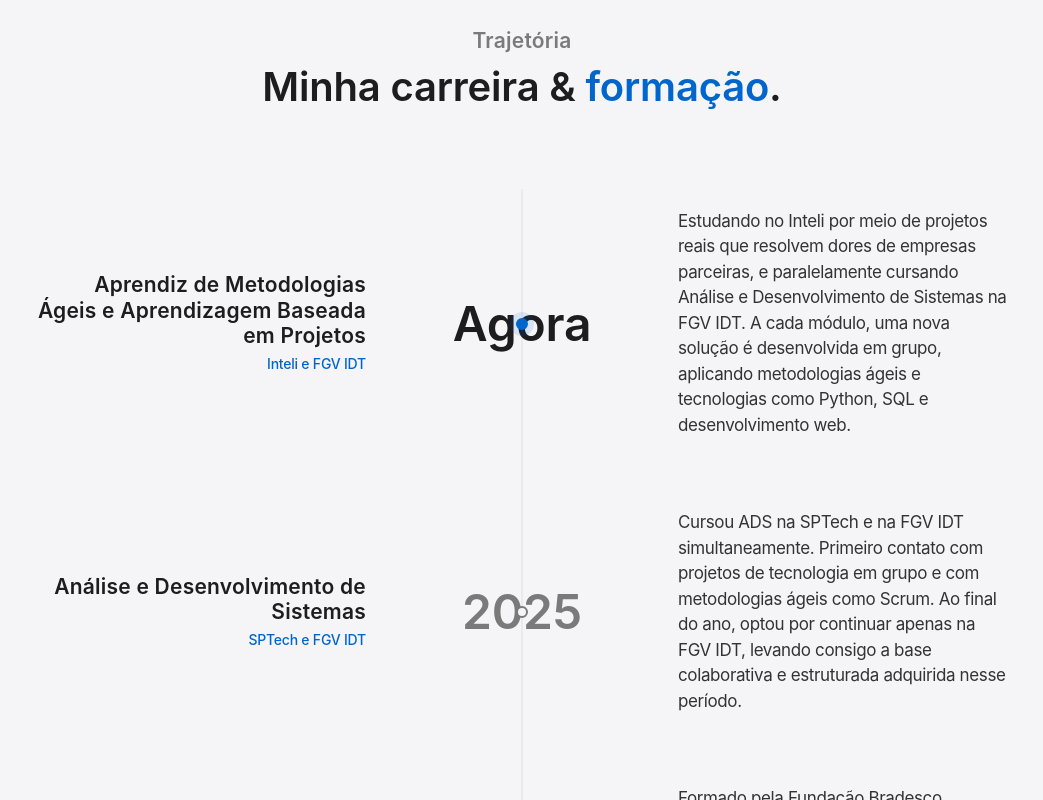
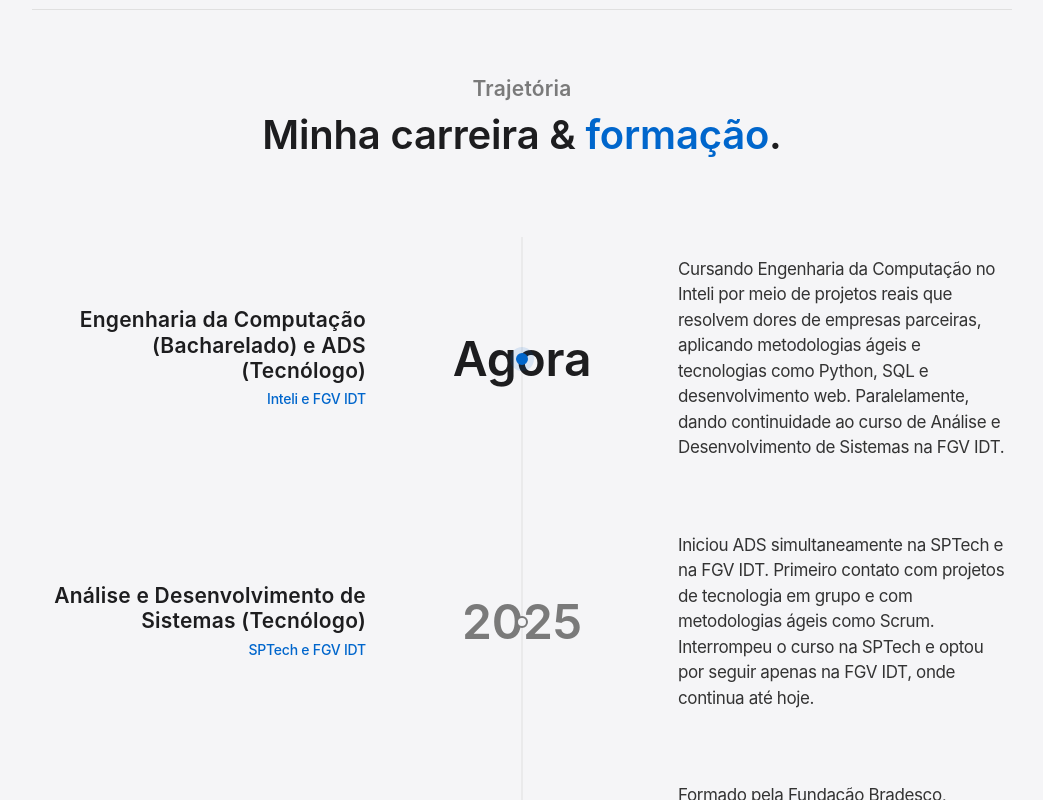
Before and after one commit to Gabriel-Gomes-Pimentel/portifolio-desenvolvedor, a plain HTML site: page index.html in a window 1280 px wide. Shown: the part 2918-3718 px from the top of the page, without its empty margins (118-1161 px from the left). Drawn offline with Linux system fonts and the light colour scheme.

Commit message:
fix: corrige graus, instituições e status dos cursos na timeline
- Bio e perfil: menciona Eng. Computação (Bacharelado) no Inteli e ADS (Tecnólogo) na FGV IDT
- Timeline 'Agora': ambos os cursos ainda em andamento, graus explícitos
- Timeline 2025: SPTech interrompida, FGV IDT continua; sem menção de formatura

```diff
--- a/index.html
+++ b/index.html
@@ -98,9 +98,10 @@
         <div class="about-text reveal delay-1">
           <h2>Onde dados viram decisões e código vira impacto.</h2>
           <p>
-            Sou Gabriel, estudante na área de tecnologia, atualmente no Inteli e na
-            FGV IDT, em São Paulo. Minha maior paixão está na interseção entre
-            tecnologia e dados, onde padrões se tornam insights e insights se tornam
+            Sou Gabriel, estudante na área de tecnologia, cursando Engenharia da
+            Computação (Bacharelado) no Inteli e Análise e Desenvolvimento de Sistemas
+            (Tecnólogo) na FGV IDT, em São Paulo. Minha maior paixão está na interseção
+            entre tecnologia e dados, onde padrões se tornam insights e insights se tornam
             soluções reais. Busco constantemente expandir meu repertório técnico
             enquanto desenvolvo sistemas que fazem sentido do ponto de vista humano.
           </p>
@@ -136,7 +137,7 @@
           </div>
           <div class="info-item">
             <span class="info-label">Posição atual</span>
-            <span class="info-value">Estudante de Tecnologia</span>
+            <span class="info-value">Engenharia da Computação (Bacharelado) no Inteli e ADS (Tecnólogo) na FGV IDT</span>
           </div>
           <div class="info-item">
             <span class="info-label">E-mail</span>
@@ -209,29 +210,29 @@
 
           <div class="timeline-item timeline-item--now reveal">
             <div class="timeline-role">
-              <div class="timeline-title">Aprendiz de Metodologias Ágeis e Aprendizagem Baseada em Projetos</div>
+              <div class="timeline-title">Engenharia da Computação (Bacharelado) e ADS (Tecnólogo)</div>
               <div class="timeline-sub">Inteli e FGV IDT</div>
             </div>
             <div class="timeline-year">Agora</div>
             <div class="timeline-desc">
-              Estudando no Inteli por meio de projetos reais que resolvem dores de empresas parceiras,
-              e paralelamente cursando Análise e Desenvolvimento de Sistemas na FGV IDT.
-              A cada módulo, uma nova solução é desenvolvida em grupo, aplicando metodologias ágeis
-              e tecnologias como Python, SQL e desenvolvimento web.
+              Cursando Engenharia da Computação no Inteli por meio de projetos reais que
+              resolvem dores de empresas parceiras, aplicando metodologias ágeis e tecnologias
+              como Python, SQL e desenvolvimento web. Paralelamente, dando continuidade ao
+              curso de Análise e Desenvolvimento de Sistemas na FGV IDT.
             </div>
           </div>
 
           <div class="timeline-item reveal delay-1">
             <div class="timeline-role">
-              <div class="timeline-title">Análise e Desenvolvimento de Sistemas</div>
+              <div class="timeline-title">Análise e Desenvolvimento de Sistemas (Tecnólogo)</div>
               <div class="timeline-sub">SPTech e FGV IDT</div>
             </div>
             <div class="timeline-year">2025</div>
             <div class="timeline-desc">
-              Cursou ADS na SPTech e na FGV IDT simultaneamente. Primeiro contato com
+              Iniciou ADS simultaneamente na SPTech e na FGV IDT. Primeiro contato com
               projetos de tecnologia em grupo e com metodologias ágeis como Scrum.
-              Ao final do ano, optou por continuar apenas na FGV IDT, levando consigo
-              a base colaborativa e estruturada adquirida nesse período.
+              Interrompeu o curso na SPTech e optou por seguir apenas na FGV IDT,
+              onde continua até hoje.
             </div>
           </div>
 
```
